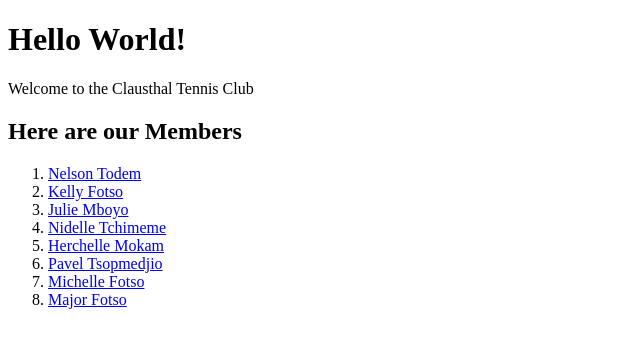
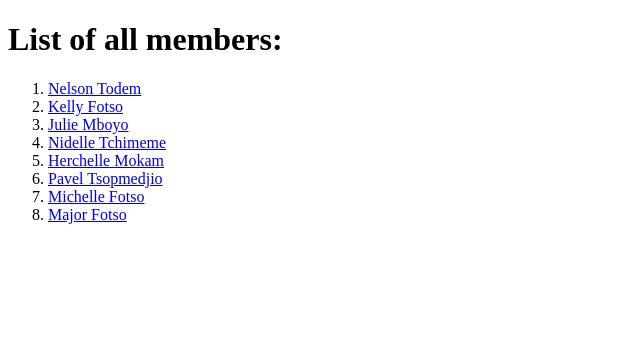
Before and after one commit to neto-1/w3school_django, a Django app: page /members/ in a window 1280 px wide. Shown: the top 348 px of the page, without its empty margins (0-640 px from the left). Run offline with Django 4.2, Linux system fonts and the light colour scheme; data comes from the database, SQL or seed files in the repository; tables that the repository leaves empty hold one stand-in row (values such as "Sample post").

Commit message:
base html page and member details added

```diff
--- /dev/null
+++ b/tennis_club/members/templates/all_members.html
@@ -0,0 +1,15 @@
+{% extends "base.html" %}
+
+{% block title %}
+    TU Clausthal Tennis Club - List of all members
+{% endblock  %}
+
+
+{% block content %}
+    <h1> List of all members:</h1>
+   <ol>
+    {% for x in mymembers %}
+        <li> <a href="details/{{x.id}}"> {{x.first_name}} {{x.last_name}} </a></li>
+    {% endfor %}
+   </ol>
+{% endblock  %}
--- /dev/null
+++ b/tennis_club/members/templates/base.html
@@ -0,0 +1,13 @@
+<!DOCTYPE html>
+<html lang="en">
+<head>
+    <meta charset="UTF-8">
+    <meta name="viewport" content="width=device-width, initial-scale=1.0">
+
+    <title> {% block title %} {% endblock %} </title>
+</head>
+<body>
+    {% block content %}
+    {% endblock %}
+</body>
+</html>
--- a/tennis_club/members/templates/index.html
+++ /dev/null
@@ -1,19 +0,0 @@
-<!DOCTYPE html>
-<html lang="en">
-<head>
-    <meta charset="UTF-8">
-    <meta name="viewport" content="width=device-width, initial-scale=1.0">
-    <title>Clausthal Tennis Club</title>
-</head>
-<body>
-   <h1>Hello World!</h1>
-   <p>Welcome to the Clausthal Tennis Club </p>
-   <h2>Here are our Members</h2>
-   <ol>
-    {% for x in mymembers %}
-        <li> <a href="details/{{x.id}}"> {{x.first_name}} {{x.last_name}} </a></li>
-    {% endfor %}
-   </ol>
-
-</body>
-</html>
--- a/tennis_club/members/views.py
+++ b/tennis_club/members/views.py
@@ -7,7 +7,7 @@ from .models import Member
 # Create your views here.
 def members(request):
     mymembers = Member.objects.all().values()
-    template = loader.get_template('index.html')
+    template = loader.get_template('all_members.html')
     context = {
         'mymembers': mymembers,
     }
```
Also changed, not shown: tennis_club/members/templates/member_details.html (+8 -10 lines).
